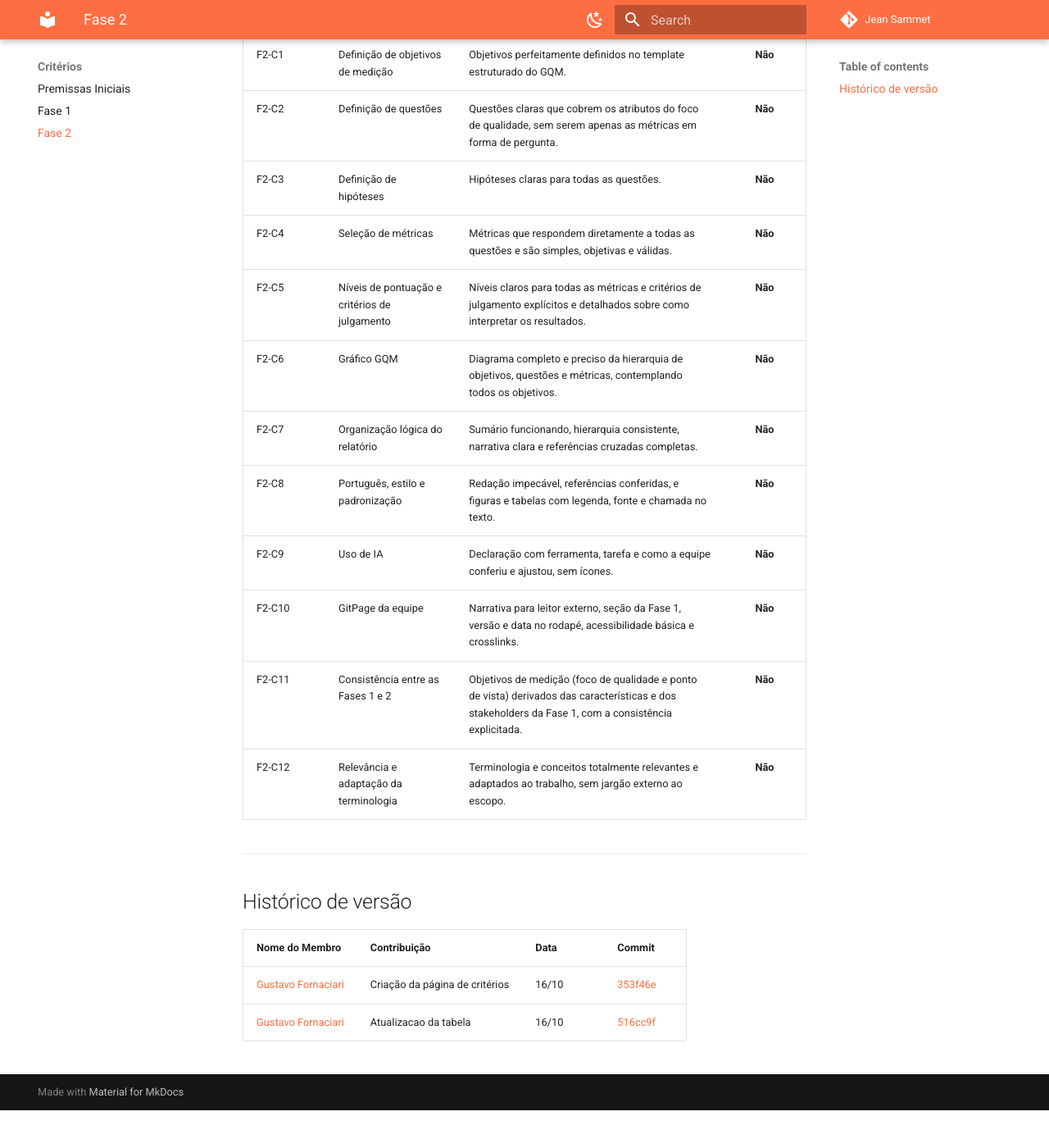
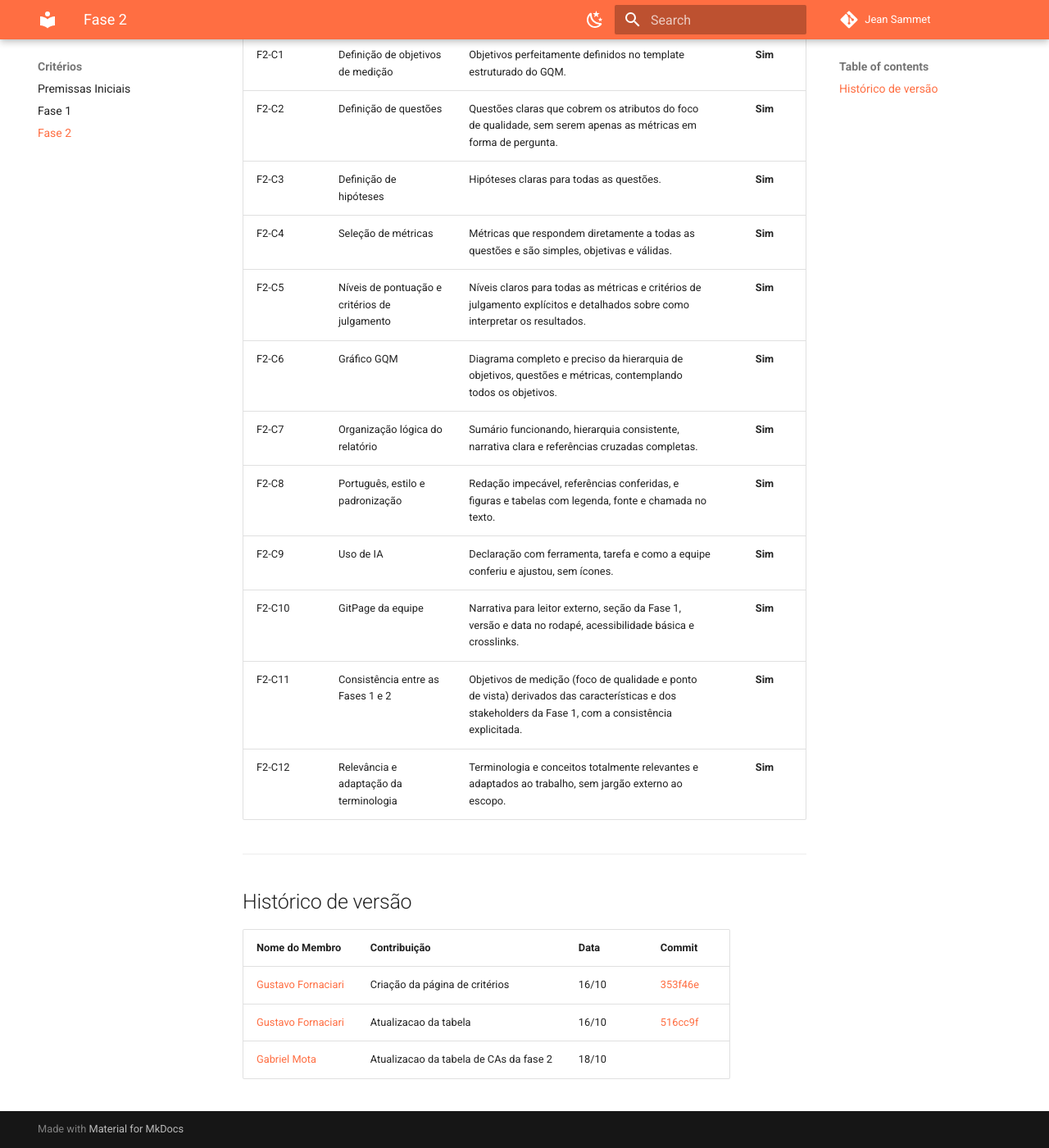
Before and after one commit to FCTE-Qualidade-de-Software-1/2026-2_T02_JEAN_SAMMET, an MkDocs documentation site: the page built from docs/criterios/fase2.md, in a window 1280 px wide and 1400 px high, scrolled down 229 px. Shown: the whole window at 82% size. Built offline with MkDocs 1.6.1 and Material for MkDocs 9.7.7, drawn with Linux system fonts in a browser that asks for light colours; comment, search, counter and statistics services are not loaded; before the commit the page ends 1583 px from its top, so only the background shows below that.

Commit message:
docs: Atualizacao da tabela de CAs da fase 2

```diff
--- a/docs/criterios/fase2.md
+++ b/docs/criterios/fase2.md
@@ -2,18 +2,18 @@
 
 | ID | Critério | O que fazer para ser excelente | Feito? |
 | :--- | :--- | :--- | :---: |
-| F2-C1 | Definição de objetivos de medição | Objetivos perfeitamente definidos no template estruturado do GQM. | **Não** |
-| F2-C2 | Definição de questões | Questões claras que cobrem os atributos do foco de qualidade, sem serem apenas as métricas em forma de pergunta. | **Não** |
-| F2-C3 | Definição de hipóteses | Hipóteses claras para todas as questões. | **Não** |
-| F2-C4 | Seleção de métricas | Métricas que respondem diretamente a todas as questões e são simples, objetivas e válidas. | **Não** |
-| F2-C5 | Níveis de pontuação e critérios de julgamento | Níveis claros para todas as métricas e critérios de julgamento explícitos e detalhados sobre como interpretar os resultados. | **Não** |
-| F2-C6 | Gráfico GQM | Diagrama completo e preciso da hierarquia de objetivos, questões e métricas, contemplando todos os objetivos. | **Não** |
-| F2-C7 | Organização lógica do relatório | Sumário funcionando, hierarquia consistente, narrativa clara e referências cruzadas completas. | **Não** |
-| F2-C8 | Português, estilo e padronização | Redação impecável, referências conferidas, e figuras e tabelas com legenda, fonte e chamada no texto. | **Não** |
-| F2-C9 | Uso de IA | Declaração com ferramenta, tarefa e como a equipe conferiu e ajustou, sem ícones. | **Não** |
-| F2-C10 | GitPage da equipe | Narrativa para leitor externo, seção da Fase 1, versão e data no rodapé, acessibilidade básica e crosslinks. | **Não** |
-| F2-C11 | Consistência entre as Fases 1 e 2 | Objetivos de medição (foco de qualidade e ponto de vista) derivados das características e dos stakeholders da Fase 1, com a consistência explicitada. | **Não** |
-| F2-C12 | Relevância e adaptação da terminologia | Terminologia e conceitos totalmente relevantes e adaptados ao trabalho, sem jargão externo ao escopo. | **Não** |
+| F2-C1 | Definição de objetivos de medição | Objetivos perfeitamente definidos no template estruturado do GQM. | **Sim** |
+| F2-C2 | Definição de questões | Questões claras que cobrem os atributos do foco de qualidade, sem serem apenas as métricas em forma de pergunta. | **Sim** |
+| F2-C3 | Definição de hipóteses | Hipóteses claras para todas as questões. | **Sim** |
+| F2-C4 | Seleção de métricas | Métricas que respondem diretamente a todas as questões e são simples, objetivas e válidas. | **Sim** |
+| F2-C5 | Níveis de pontuação e critérios de julgamento | Níveis claros para todas as métricas e critérios de julgamento explícitos e detalhados sobre como interpretar os resultados. | **Sim** |
+| F2-C6 | Gráfico GQM | Diagrama completo e preciso da hierarquia de objetivos, questões e métricas, contemplando todos os objetivos. | **Sim** |
+| F2-C7 | Organização lógica do relatório | Sumário funcionando, hierarquia consistente, narrativa clara e referências cruzadas completas. | **Sim** |
+| F2-C8 | Português, estilo e padronização | Redação impecável, referências conferidas, e figuras e tabelas com legenda, fonte e chamada no texto. | **Sim** |
+| F2-C9 | Uso de IA | Declaração com ferramenta, tarefa e como a equipe conferiu e ajustou, sem ícones. | **Sim** |
+| F2-C10 | GitPage da equipe | Narrativa para leitor externo, seção da Fase 1, versão e data no rodapé, acessibilidade básica e crosslinks. | **Sim** |
+| F2-C11 | Consistência entre as Fases 1 e 2 | Objetivos de medição (foco de qualidade e ponto de vista) derivados das características e dos stakeholders da Fase 1, com a consistência explicitada. | **Sim** |
+| F2-C12 | Relevância e adaptação da terminologia | Terminologia e conceitos totalmente relevantes e adaptados ao trabalho, sem jargão externo ao escopo. | **Sim** |
 
 ---
 
@@ -23,3 +23,4 @@
 | :--- | :--- | :--- | :--- |
 | [Gustavo Fornaciari](https://github.com/GUGOFO) | Criação da página de critérios | 16/10 | [353f46e](https://github.com/FCTE-Qualidade-de-Software-1/2026-2_T02_JEAN_SAMMET/commit/353f46ecd1a408d3474ea0dfa157aba62daabd70) |
 | [Gustavo Fornaciari](https://github.com/GUGOFO) | Atualizacao da tabela | 16/10 | [516cc9f](https://github.com/FCTE-Qualidade-de-Software-1/2026-2_T02_JEAN_SAMMET/commit/516cc9fb50634d1729db19c96a2c9883c676f5bd) |
+| [Gabriel Mota](https://github.com/Gabro-MO) | Atualizacao da tabela de CAs da fase 2| 18/10 | []() |
```
